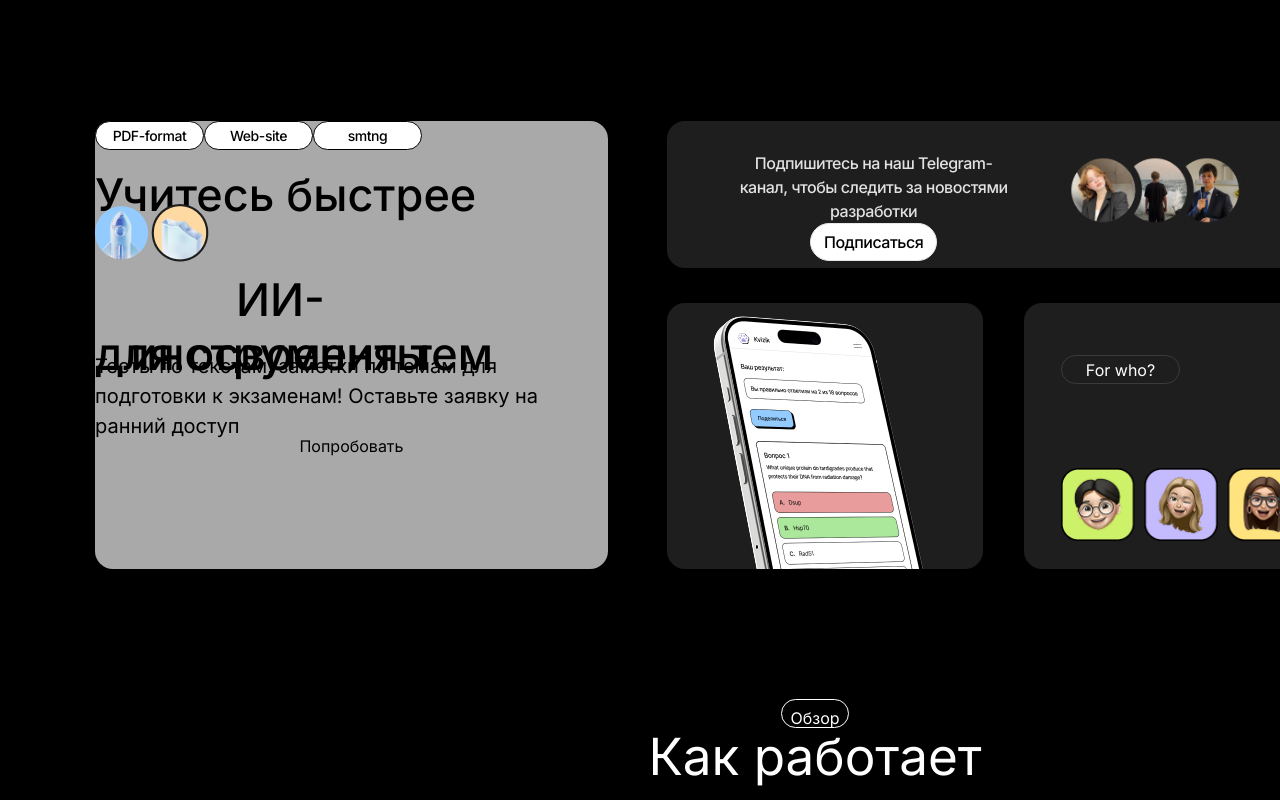
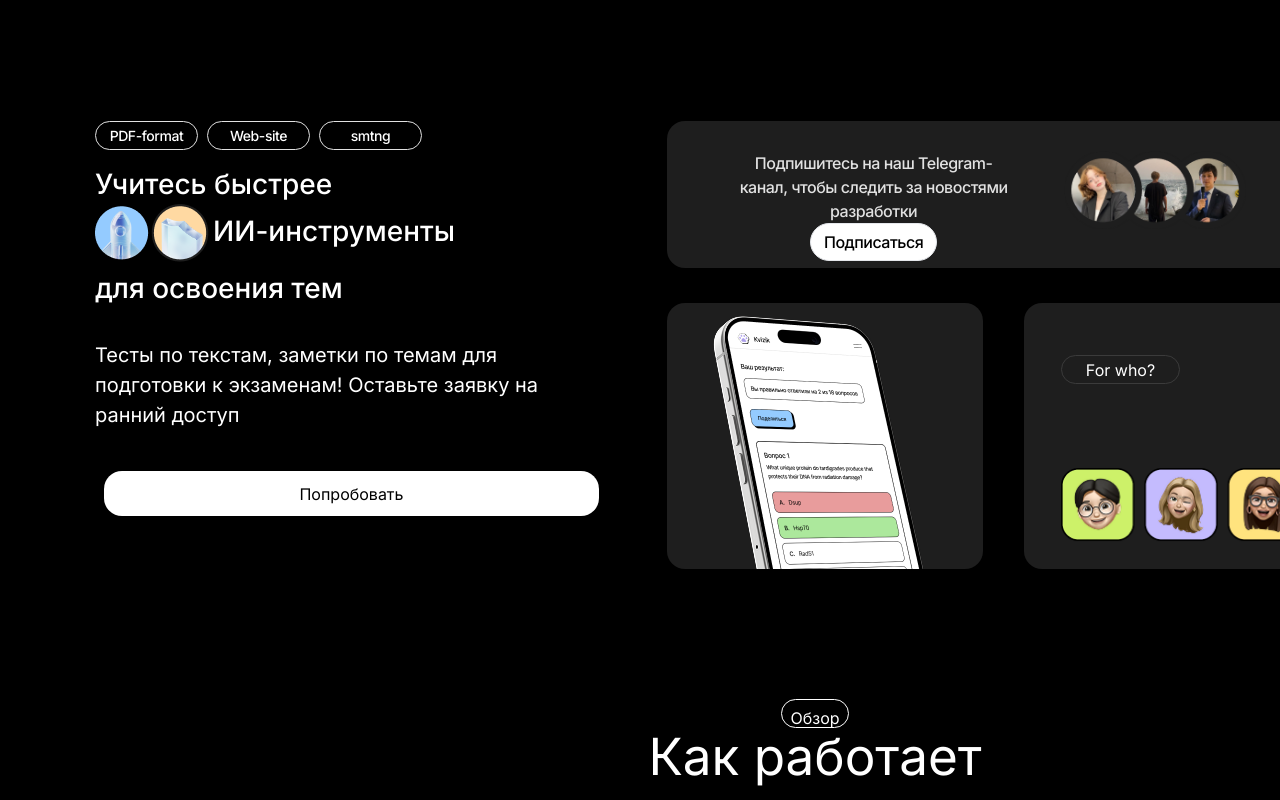
Before and after one commit to shampsdev/kvizik-frontend, a React (Vite) app: page / in a window 1280 px wide. Shown: the top 800 px of the page. Built offline with nearby package versions, Linux system fonts and the light colour scheme; no server answers.

Commit message:
fixed a info-div

```diff
--- a/src/components/MainPage/InfoSection/InfoSection.tsx
+++ b/src/components/MainPage/InfoSection/InfoSection.tsx
@@ -4,34 +4,34 @@ import imgAi from "@/assets/imgAi.png";
 const InfoSection = () => {
     return (
         <div className={`${styles.infoSection}`}>
-            <div  className={"w-[327px] h-[29px] gap-[9px]"}>
-                <button className={"bg-white text-black w-[109px] h-[29px] gap-[9px] rounded-[36px] border border-black pt-[6px] pr-[13px] pb-[6px] pl-[13px] font-medium text-[14px] leading-[121%] tracking-[-0.03em]"}>PDF-format</button>
-                <button className={"bg-white text-black w-[109px] h-[29px] gap-[9px] rounded-[36px] border border-black pt-[6px] pr-[13px] pb-[6px] pl-[13px] font-medium text-[14px] leading-[121%] tracking-[-0.03em]"}>Web-site</button>
-                <button className={"bg-white text-black w-[109px] h-[29px] gap-[9px] rounded-[36px] border border-black pt-[6px] pr-[13px] pb-[6px] pl-[13px] font-medium text-[14px] leading-[121%] tracking-[-0.03em]"}>smtng</button>
+            <div  className={"w-[327px] h-[29px] gap-[9px] flex"}>
+                <button className={"bg-black text-white w-[109px] h-[29px]  rounded-[36px] border border-[#E1E1E1] pt-[6px] pr-[13px] pb-[6px] pl-[13px] font-medium text-[14px] leading-[121%] tracking-[-0.03em]"}>PDF-format</button>
+                <button className={"bg-black text-white w-[109px] h-[29px]  rounded-[36px] border border-[#E1E1E1] pt-[6px] pr-[13px] pb-[6px] pl-[13px] font-medium text-[14px] leading-[121%] tracking-[-0.03em]"}>Web-site</button>
+                <button className={"bg-black text-white w-[109px] h-[29px]  rounded-[36px] border border-[#E1E1E1] pt-[6px] pr-[13px] pb-[6px] pl-[13px] font-medium text-[14px] leading-[121%] tracking-[-0.03em]"}>smtng</button>
             </div>
-            <div className={" w-[513px] h-[183px] gap-[10px]"}>{/*maybe should use flex*/}
-                <div className={"w-[513px] h-[54px] pt-[18px] text-[45px] leading-[121%] tracking-[-3%] font-medium"}>
+            <div className={" w-[513px] h-[180px] gap-[10px]"}>{/*maybe should use flex*/}
+                <div className={"w-[513px] h-[54px] pt-[18px] text-[28px] leading-[121%] tracking-[-3%] font-medium text-white"}>
                     Учитесь быстрее
                 </div>
-                <div className={"w-[513] h-[54] gap-[23]"}>
-                    <div className={"w-[111] h-[53] gap-[5]"}>
+                <div className={"w-[513] h-[160] gap-[23]"}>
+                    <div className={"w-[111] h-[53] gap-[5] flex"}>
                         <img src={imgAi} alt={"sorry,image was lost"}/>
-                        <div className={"w-[371px] h-[54px] font-medium text-[45px] leading-[121%] tracking-[-3%] text-center pt-[11px]"}>
+                        <div className={"w-[250px] h-[54px]  text-white font-medium text-[28px] leading-[121%] tracking-[-3%] text-center pt-[11px]"}>
                             ИИ-инструменты
                         </div>
                     </div>
 
                 </div>
-                <div className={"w-[513px] h-[54px] font-medium text-[45px] leading-[121%] tracking-[-3%] pt-[11px]"}>
+                <div className={"w-[513px] text-white h-[54px] font-medium text-[28px] leading-[121%] tracking-[-3%] pt-[10px]"}>
                     для освоения тем
                 </div>
             </div>
-            <div className={"w-[513px] h-[60px] font-inter font-normal text-[20px] leading-[150%] tracking-[-2%] pt-[18px]"}>
+            <div className={"w-[513px] text-white h-[100px] font-inter font-normal text-[20px] leading-[150%] tracking-[-2%] pt-[10px]"}>
                 Тесты по текстам, заметки по темам для подготовки к экзаменам! Оставьте заявку на ранний
                 доступ
             </div>
-            <div className={"pt-[41px] flex justify-center"} >
-                <button>Попробовать</button>
+            <div className={"pt-[41px] flex justify-center "} >
+                <button className="text-black bg-white rounded-[18px] w-[495px] h-[45px]">Попробовать</button>
             </div>
         </div>
     );
--- a/src/components/MainPage/MainPage.module.css
+++ b/src/components/MainPage/MainPage.module.css
@@ -14,7 +14,7 @@
     order: 0;
     grid-column: 1/2;
     grid-row: 1/3;
-    background-color: darkgray;
+    background-color: black;
     border-radius: 18px;
 }
 
```
